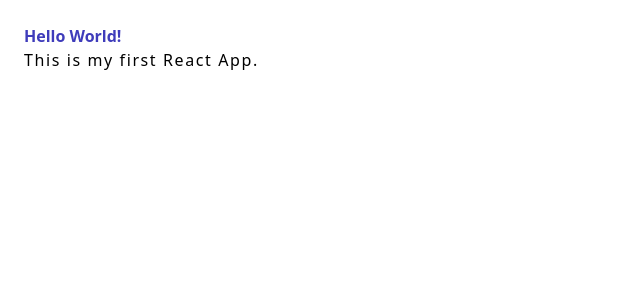
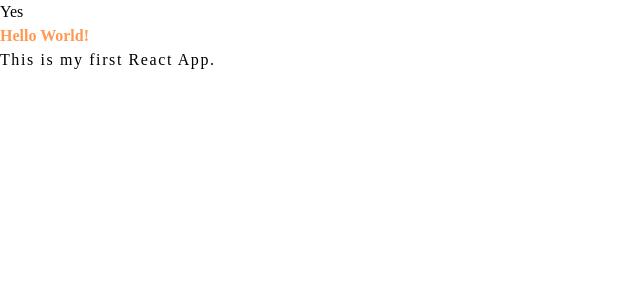
Before and after one commit to AlvaJufinto/HappyTask, a React (Create React App) app: page / in a window 1280 px wide. Shown: the top 300 px of the page, without its empty margins (0-640 px from the left). Built offline with nearby package versions, Linux system fonts and the light colour scheme.

Commit message:
ADD: text

```diff
--- a/src/App.tsx
+++ b/src/App.tsx
@@ -1,7 +1,12 @@
+import Text from  "./components/atoms/Text"
+
+import { TextType } from "./components/atoms/Text";
+
 function App() {
   return (
-    <div className="App tw-p-6 tw-items-center tw-justify-center">
-      <h1 className="tw-text-[#3f3cbb] tw-font-extrabold">Hello World!</h1>
+    <div className="App tw-items-center tw-justify-center">
+      <Text text="Yes" textType={TextType.Title} />
+      <h1 className="tw-text-orange-default tw-font-extrabold">Hello World!</h1>
       <p className="tw-tracking-widest">This is my first React App.</p>
     </div>
   );
--- /dev/null
+++ b/src/components/atoms/Image.tsx
@@ -0,0 +1 @@
+// @ts-ignore-file
--- a/src/components/atoms/Text.tsx
+++ b/src/components/atoms/Text.tsx
@@ -1 +1,22 @@
-// @ts-ignore-file
+import { FC } from 'react';
+
+interface IState {
+    text: string,
+    textType: string,
+}
+
+export enum TextType {
+    Title = "title",
+    Small = "small",
+}
+
+
+const Text: FC<IState> = ({ text, textType }) => {
+    return (
+        <div className={`Text-${textType}`}>
+            {text}
+        </div>
+    );
+}
+
+export default Text;
--- a/src/index.css
+++ b/src/index.css
@@ -1,4 +1,6 @@
 @config "./../tailwind.config.js";
+
+@import url('https://fonts.googleapis.com/css2?family=DM+Sans:ital,wght@0,400;0,500;0,700;1,400;1,500;1,700&display=swap');
 
 @tailwind base;
 @tailwind components;
@@ -8,4 +10,11 @@
     margin: 0;
     padding: 0;
     box-sizing: border-box;
+    font-family: 'DM Sans';
 }
+
+@layer components {
+    .Text-title {
+        @apply tw-text-orange-default;
+    }
+}
--- a/tailwind.config.js
+++ b/tailwind.config.js
@@ -9,6 +9,28 @@
       'sm': { 'max': '767px' },
       // => @media (max-width: 767px) { ... },
     },
+    colors: {
+      black: '#000000',
+      white: '#FFFFFF',
+      grey: {
+        default: '#F8F8F8',
+        light: '#000033',
+        medium: '#000066'
+      },
+      orange: {
+        default: '#FF9952',
+        light: '#FFE5D3'
+      },
+      red: {
+        default: '#FF4A4A',
+      },
+      yellow: {
+        default: '#FFA901'
+      }
+    },
+    fontFamily: {
+      poppins: ['DM Sans', 'sans-serif'],
+    },
   },
   plugins: [],
   prefix: 'tw-',
```
